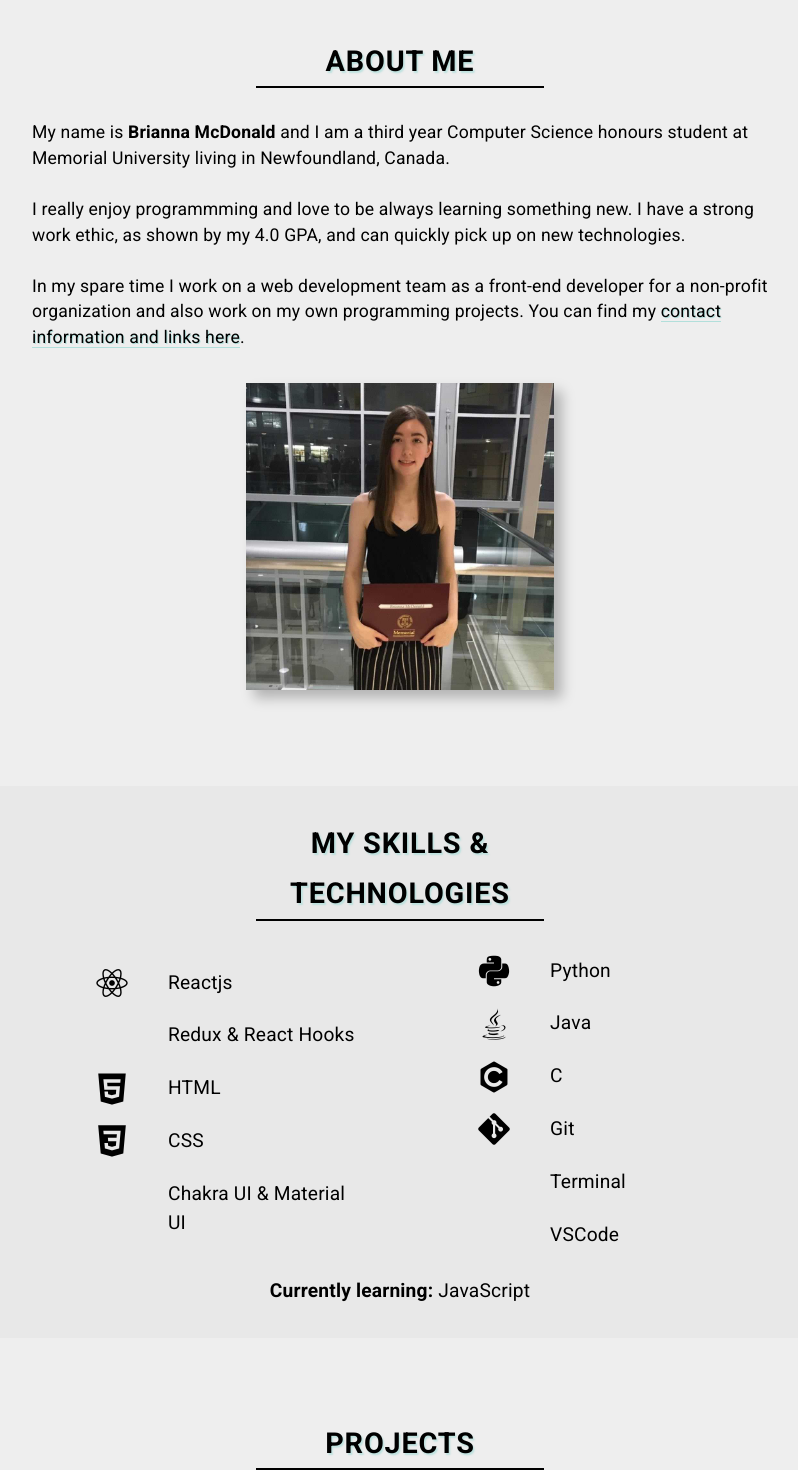
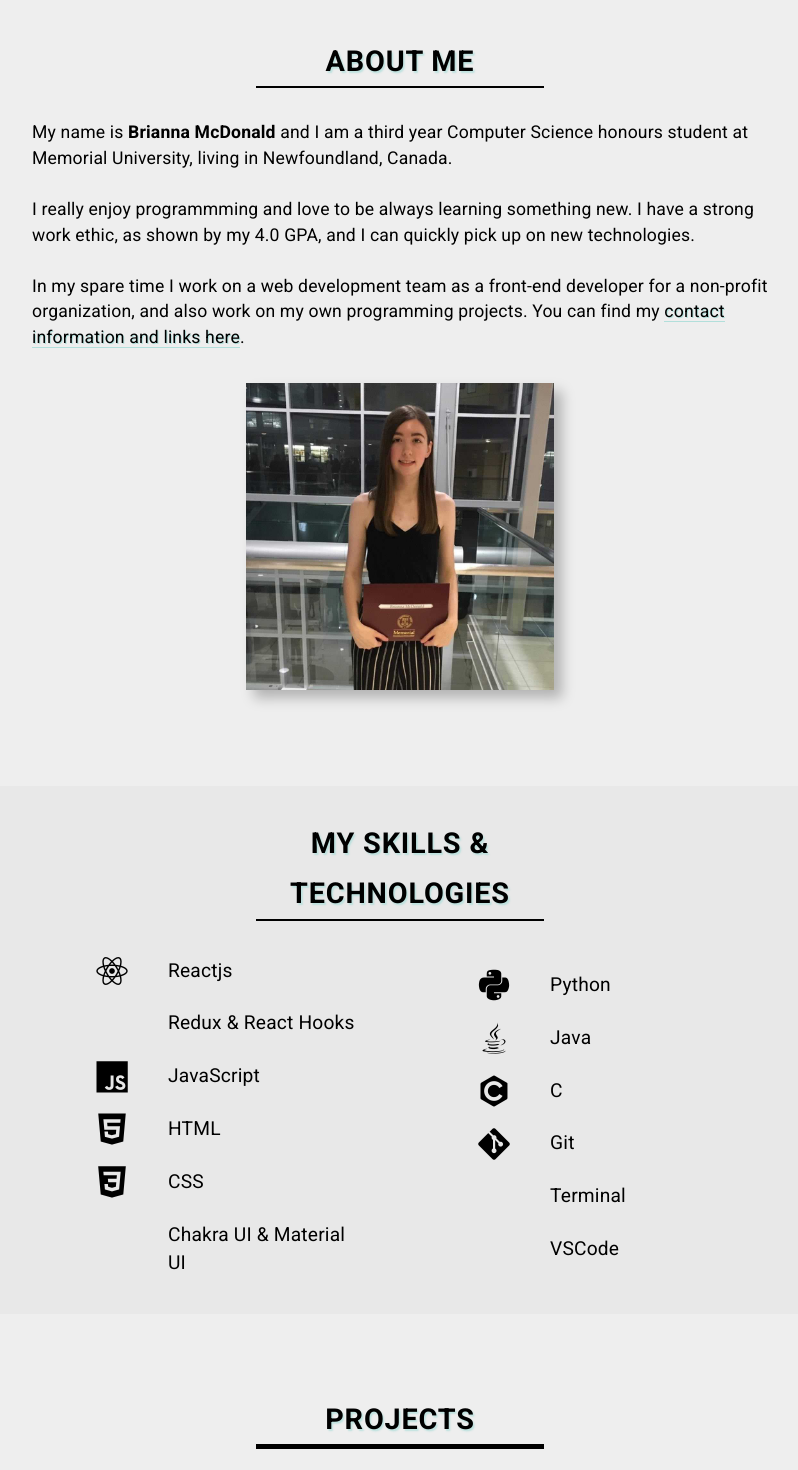
Before and after one commit to briannamcdonald/portfolio-website, a React (Create React App) app: page / in a window 1280 px wide. Shown: the part 820-2290 px from the top of the page, without its empty margins (240-1038 px from the left). Built offline with nearby package versions, Linux system fonts and the light colour scheme; some icons are missing; the HTML template or start-up script is replaced by a standard one.

Commit message:
small style changes

```diff
--- a/public/index.html
+++ b/public/index.html
@@ -7,7 +7,7 @@
     <meta name="theme-color" content="#000000" />
     <meta
       name="description"
-      content="Web site created using create-react-app"
+      content="Brianna McDonald's portfolio website. Computer Science student and aspiring developer."
     />
     <link rel="apple-touch-icon" href="%PUBLIC_URL%/logo192.png" />
     <link
--- a/src/components/Pages/AboutPage.js
+++ b/src/components/Pages/AboutPage.js
@@ -82,12 +82,12 @@ const AboutPage = () => {
         <Divider classes={{ root: classes.divider }} />
         <Typography className={classes.bodyText}>
           My name is <b>Brianna McDonald</b> and I am a third year Computer
-          Science honours student at Memorial University living in Newfoundland,
+          Science honours student at Memorial University, living in Newfoundland,
           Canada. <br /> <br /> I really enjoy programmming and love to be
           always learning something new. I have a strong work ethic, as shown by
-          my 4.0 GPA, and can quickly pick up on new technologies. <br /> <br />{" "}
+          my 4.0 GPA, and I can quickly pick up on new technologies. <br /> <br />{" "}
           In my spare time I work on a web development team as a front-end
-          developer for a non-profit organization and also work on my own
+          developer for a non-profit organization, and also work on my own
           programming projects. You can find my {/* TODO - add resume link */}{" "}
           <Link
             onClick={scrollToContact}
--- a/src/components/Pages/ContactPage.js
+++ b/src/components/Pages/ContactPage.js
@@ -22,6 +22,8 @@ const ContactPage = () => {
       position: "relative",
       bottom: "0",
       marginTop: "5rem",
+      paddingTop: "1rem",
+      paddingBottom: "0.6rem",
     },
     columnDiv: {
       ...styles.columnDiv,
--- a/src/components/Pages/FrontPage.js
+++ b/src/components/Pages/FrontPage.js
@@ -78,7 +78,7 @@ const FrontPage = () => {
     },
     backToTopButtonMobile: {
       margin: "0.8rem",
-      marginBottom: "4rem",
+      marginBottom: "3rem",
     }
   });
   const classes = useStyles();
--- a/src/components/Pages/SkillsPage.js
+++ b/src/components/Pages/SkillsPage.js
@@ -22,6 +22,7 @@ const SkillsPage = () => {
     mainDiv: {
       backgroundColor: "#e8e8e8",
       margin: "0 auto",
+      paddingBottom: "1rem",
     },
     rowDiv: {
       ...styles.rowDiv,
@@ -45,12 +46,6 @@ const SkillsPage = () => {
       color: "black",
       fontSize: "1.2rem",
       margin: "0 1rem",
-    },
-    bottomText: {
-      color: "black",
-      fontSize: "1.2rem",
-      margin: "0.5rem",
-      marginBottom: "2rem",
     },
     icon: {
       color: "black",
@@ -162,6 +157,15 @@ const SkillsPage = () => {
             </ListItem>
             <ListItem>
               <ListItemIcon className={classes.icon}>
+                <Icon className="devicon-javascript-plain" fontSize="inherit" />
+              </ListItemIcon>
+              <ListItemText
+                primary="JavaScript"
+                classes={{ primary: classes.listItemText }}
+              />
+            </ListItem>
+            <ListItem>
+              <ListItemIcon className={classes.icon}>
                 <Icon className="devicon-html5-plain" fontSize="inherit" />
               </ListItemIcon>
               <ListItemText
@@ -201,10 +205,6 @@ const SkillsPage = () => {
           </Box>
         </Hidden>
       </Box>
-      <Typography align="center" className={classes.bottomText}>
-        <span style={{ fontWeight: "bold" }}>Currently learning: </span>
-        JavaScript
-      </Typography>
     </Box>
   );
 };
```
